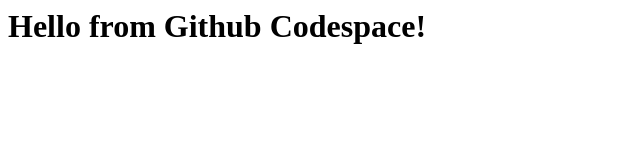
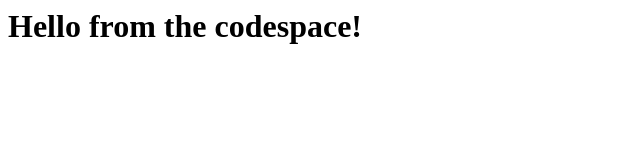
Before and after one commit to bsebastian-nelnet/skills-code-with-codespaces, a plain HTML site: page index.html in a window 1280 px wide. Shown: the whole page, without its empty margins (0-640 px from the left). Drawn offline with Linux system fonts and the light colour scheme.

Commit message:
Adding hello from codespace!

```diff
--- a/index.html
+++ b/index.html
@@ -1,3 +1,3 @@
 <html>
-  <h1>Hello from Github Codespace!</h1>
+  <h1>Hello from the codespace!</h1>
 </html>
```
